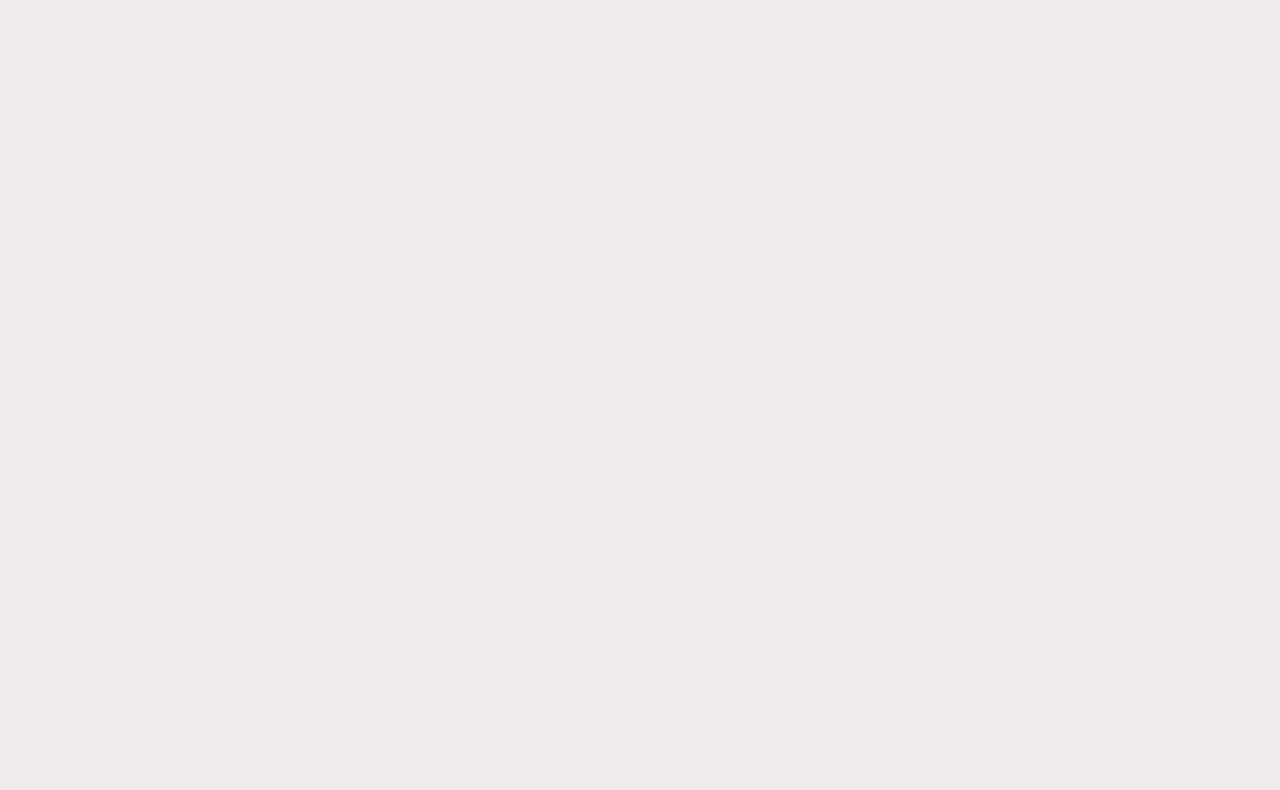
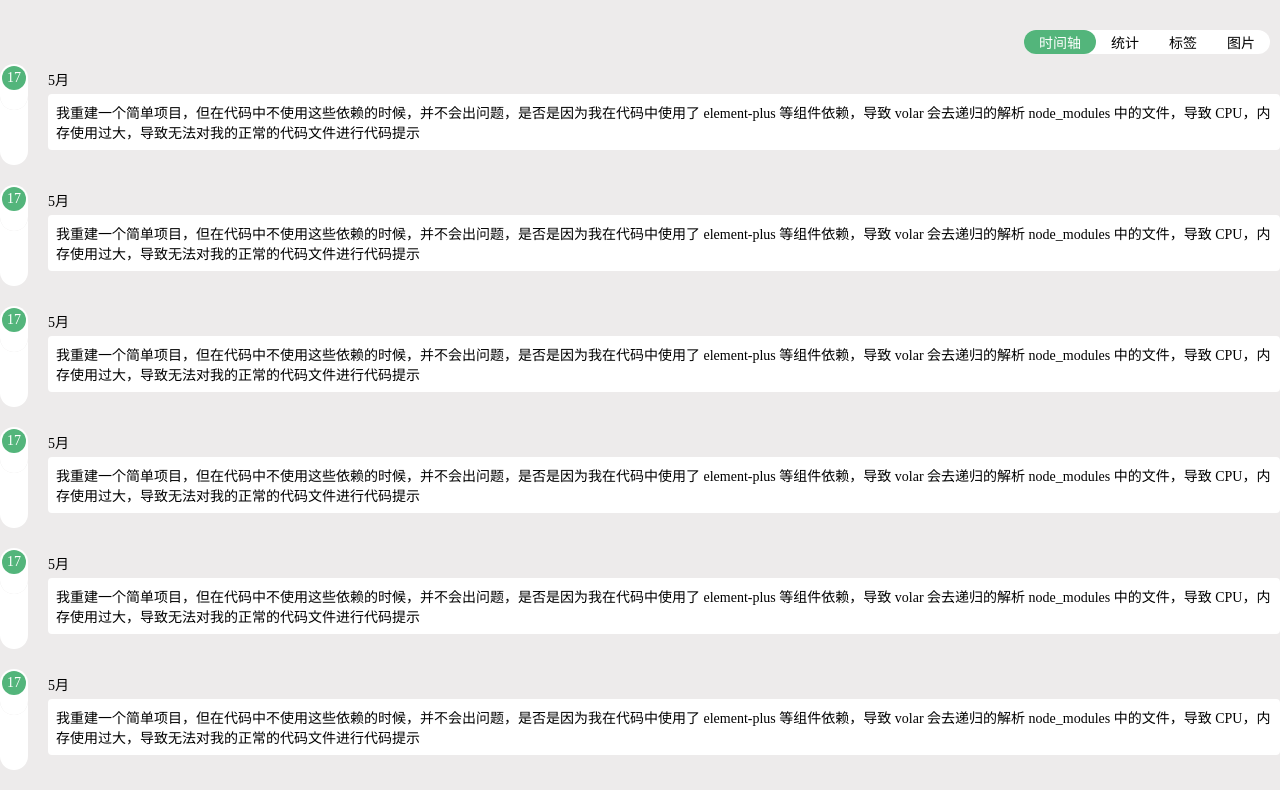
Before and after one commit to abigmiu/candydiary, a Vue app in the folder app/: page / in a window 1280 px wide. Before the commit this address had no page. Shown: the top 790 px of the page. Built offline with nearby package versions, Linux system fonts and the light colour scheme.

Commit message:
feat: 列表视差效果

```diff
--- a/app/src/assets/styles/_variable.scss
+++ b/app/src/assets/styles/_variable.scss
@@ -2,3 +2,4 @@ $primary-color: #53b57b;
 $primary-text-color: #2b2b2b;
 $primary-text-size: 16px;
 $weight-text-color: #343434;
+$bg-color: #edebeb;
--- a/app/src/assets/styles/base.css
+++ b/app/src/assets/styles/base.scss
@@ -1,3 +1,5 @@
+@import './_variable.scss';
+
 * {
     margin: 0;
     padding: 0;
@@ -5,6 +7,6 @@
 
 html,
 body {
-    background-color: #edebeb;
+    background-color: $bg-color;
     font-size: 14px;
 }
--- a/app/src/assets/styles/main.css
+++ /dev/null
@@ -1 +0,0 @@
-@import './base.css';
--- /dev/null
+++ b/app/src/assets/styles/main.scss
@@ -0,0 +1 @@
+@import './base.scss';
--- a/app/src/main.ts
+++ b/app/src/main.ts
@@ -4,7 +4,7 @@ import { createPinia } from 'pinia'
 import App from './App.vue'
 import router from './router'
 
-import './assets/styles/main.css'
+import './assets/styles/main.scss'
 
 const app = createApp(App)
 
--- a/app/src/router/index.ts
+++ b/app/src/router/index.ts
@@ -3,6 +3,11 @@ import { createRouter, createWebHistory } from 'vue-router'
 const router = createRouter({
     history: createWebHistory(import.meta.env.BASE_URL),
     routes: [
+        {
+            path: '/',
+            name: 'Home',
+            component: () => import('@/views/Home/HomePage.vue')
+        },
         {
             path: '/setting',
             name: 'Setting',
--- /dev/null
+++ b/app/src/views/Home/Components/CardItem.vue
@@ -0,0 +1,77 @@
+<!-- 日记卡片 -->
+<template>
+    <div class="wrapper">
+        <div class="aside">
+            <div class="time">
+                <div class="day-wrapper">
+                    <div class="day">17</div>
+                </div>
+            </div>
+        </div>
+        <div class="content">
+            <div class="month">5月</div>
+
+            <div class="card">
+                我重建一个简单项目，但在代码中不使用这些依赖的时候，并不会出问题，是否是因为我在代码中使用了
+                element-plus 等组件依赖，导致 volar 会去递归的解析 node_modules 中的文件，导致
+                CPU，内存使用过大，导致无法对我的正常的代码文件进行代码提示
+            </div>
+        </div>
+    </div>
+</template>
+
+<script setup lang="ts"></script>
+<style lang="scss" scoped>
+$dateHeight: 24px;
+$dateWrapperHeight: $dateHeight + 4;
+$border-radius: 20px;
+$placeholderHeight: 20px;
+
+.wrapper {
+    display: flex;
+}
+// 左侧栏
+.aside {
+    background: #fff;
+    border-radius: $border-radius;
+    margin-right: 20px;
+    position: relative;
+    .time {
+        padding-top: $placeholderHeight;
+        position: sticky;
+        top: 0;
+        background: $bg-color;
+        border-radius: 0 0 $border-radius $border-radius;
+        overflow: hidden;
+    }
+    .day-wrapper {
+        background-color: #fff;
+        padding: 2px;
+        border-radius: $border-radius;
+        padding-bottom: $placeholderHeight;
+    }
+    .day {
+        width: $dateHeight;
+        height: $dateHeight;
+        background: $primary-color;
+        border-radius: 50%;
+        text-align: center;
+        color: #fff;
+        line-height: $dateHeight;
+    }
+}
+
+.content {
+    padding-top: $placeholderHeight;
+}
+
+.month {
+    margin: 5px 0;
+}
+.card {
+    padding: 8px;
+    border-radius: 4px;
+    background: #fff;
+    margin-bottom: 15px;
+}
+</style>
--- /dev/null
+++ b/app/src/views/Home/Components/NavBar.vue
@@ -0,0 +1,126 @@
+<!--首页 navbar-->
+<template>
+    <div class="sticky-wrapper">
+        <div class="wrapper">
+            <div class="list">
+                <div
+                    class="list-item"
+                    :class="{ active: item.active }"
+                    v-for="(item, index) in menus"
+                    :key="item.id"
+                    ref="listItemRef"
+                    @click="onChangeMenu(index)"
+                >
+                    {{ item.text }}
+                </div>
+
+                <div class="cursor" :style="cursorStyle"></div>
+            </div>
+        </div>
+    </div>
+</template>
+
+<script lang="ts" setup>
+import { onMounted, reactive, ref } from 'vue'
+
+interface IMenu {
+    text: string
+    active: boolean
+    icon: boolean
+    id: number
+}
+
+let preActiveIndex = 0
+const menus = reactive<IMenu[]>([
+    {
+        text: '时间轴',
+        icon: true,
+        id: 1,
+        active: true
+    },
+    {
+        text: '统计',
+        icon: true,
+        id: 2,
+        active: false
+    },
+    {
+        text: '标签',
+        icon: true,
+        id: 3,
+        active: false
+    },
+    {
+        text: '图片',
+        icon: true,
+        id: 4,
+        active: false
+    }
+])
+const onChangeMenu = (index: number) => {
+    menus.forEach((item) => {
+        item.active = false
+    })
+    getMenuItemBoundClientRect(index)
+    menus[index].active = true
+}
+
+const cursorStyle = reactive({
+    left: '0px',
+    width: '0px'
+})
+const listItemRef = ref<HTMLDivElement[]>()
+const getMenuItemBoundClientRect = (index: number) => {
+    const rect = listItemRef.value![index].getBoundingClientRect()
+    cursorStyle.left = rect.left + 'px'
+    cursorStyle.width = rect.width + 'px'
+}
+onMounted(() => {
+    getMenuItemBoundClientRect(0)
+})
+</script>
+
+<style lang="scss" scoped>
+$wrapperPadding: 10px;
+$radius: 20px;
+$cursorIndex: 1;
+$itemIndex: $cursorIndex + 1;
+
+.sticky-wrapper {
+    position: sticky;
+    top: 20px;
+}
+.wrapper {
+    padding: $wrapperPadding;
+    display: flex;
+    justify-content: flex-end;
+    position: relative;
+}
+
+.list {
+    display: flex;
+    border-radius: 20px;
+    background: #fff;
+    overflow: hidden;
+
+    &-item {
+        padding: 2px 15px;
+        border-radius: $radius;
+        z-index: $itemIndex;
+        &.active {
+            color: #fff;
+        }
+    }
+}
+
+.cursor {
+    position: absolute;
+    left: 0;
+    border-radius: $radius;
+    top: $wrapperPadding;
+    bottom: $wrapperPadding;
+    background: $primary-color;
+    z-index: $cursorIndex;
+    transition: left 0.3s, width 0.3s;
+}
+</style>
--- /dev/null
+++ b/app/src/views/Home/HomePage.vue
@@ -0,0 +1,23 @@
+<template>
+    <NavBar></NavBar>
+    <CardItem></CardItem>
+    <CardItem></CardItem>
+    <CardItem></CardItem>
+    <CardItem></CardItem>
+    <CardItem></CardItem>
+    <CardItem></CardItem>
+    <CardItem></CardItem>
+
+    <CardItem></CardItem>
+    <CardItem></CardItem>
+    <CardItem></CardItem>
+    <CardItem></CardItem>
+    <CardItem></CardItem>
+</template>
+
+<script lang="ts" setup>
+import NavBar from './Components/NavBar.vue'
+import CardItem from './Components/CardItem.vue'
+</script>
+
+<style scoped></style>
--- a/app/vite.config.ts
+++ b/app/vite.config.ts
@@ -6,10 +6,17 @@ import vueJsx from '@vitejs/plugin-vue-jsx'
 
 // https://vitejs.dev/config/
 export default defineConfig({
-  plugins: [vue(), vueJsx()],
-  resolve: {
-    alias: {
-      '@': fileURLToPath(new URL('./src', import.meta.url))
+    plugins: [vue(), vueJsx()],
+    resolve: {
+        alias: {
+            '@': fileURLToPath(new URL('./src', import.meta.url))
+        }
+    },
+    css: {
+        preprocessorOptions: {
+            scss: {
+                additionalData: `@import '@/assets/styles/_variable.scss';`
+            }
+        }
     }
-  }
 })
```
